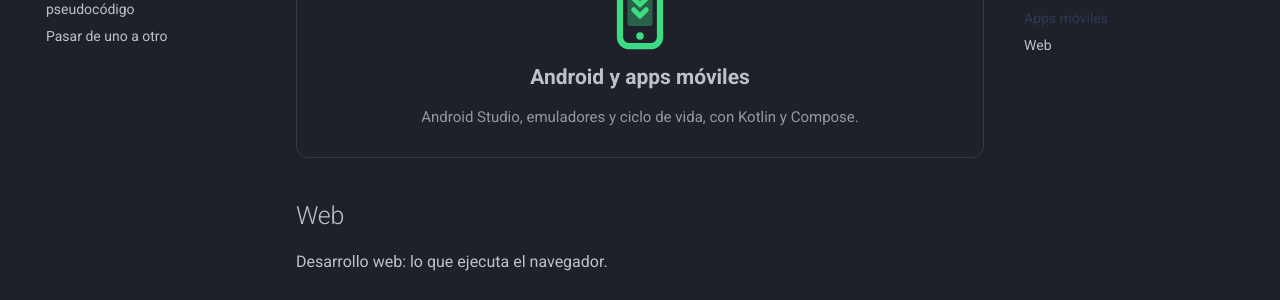
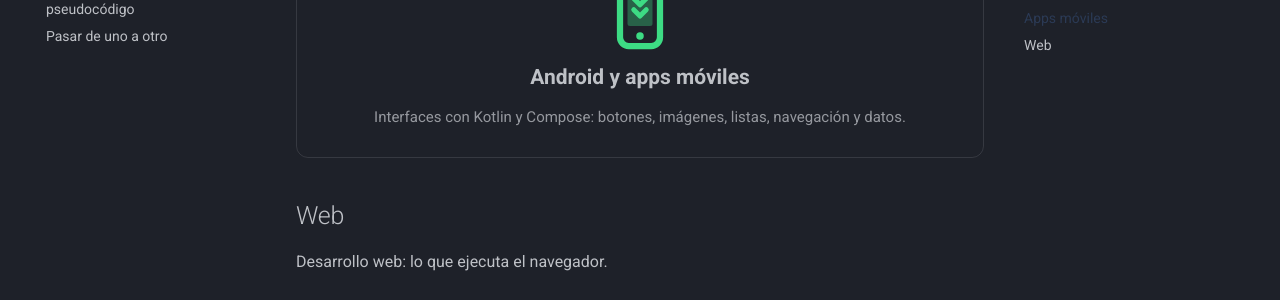
Before and after one commit to apuntes-dam/apuntes-lenguajes, an MkDocs documentation site: the page built from docs/index.md, in a window 1280 px wide and 900 px high, scrolled down 1515 px. Shown: the part 152-452 px from the top of the window. Built offline with MkDocs 1.6.1 and Material for MkDocs 9.7.7, drawn with Linux system fonts in a browser that asks for light colours; comment, search, counter and statistics services are not loaded.

Commit message:
Hub: descripcion actual de la tarjeta de Android
Co-Authored-By: Claude Sonnet 5.5 <noreply@anthropic.com>

```diff
--- a/docs/index.md
+++ b/docs/index.md
@@ -32,7 +32,7 @@ Lo que se usa **con cualquier lenguaje**.
 Tecnologías móviles y el entorno de Android. El lenguaje que se usa dentro es Kotlin (o Dart, con Flutter).
 
 <div class="lang-cards">
-<a class="lang-card" href="https://apuntes-dam.github.io/android-apuntes/"><svg viewBox="0 0 64 64"><rect x="16" y="4" width="32" height="56" rx="7" fill="none" stroke="#3ddc84" stroke-width="5"/><rect x="22" y="12" width="20" height="32" rx="2" fill="#3ddc84" opacity=".35"/><circle cx="32" cy="52" r="3" fill="#3ddc84"/><path fill="none" stroke="#3ddc84" stroke-width="4" stroke-linecap="round" stroke-linejoin="round" d="M27 22l5 5 5-5M27 31l5 5 5-5"/></svg><strong>Android y apps móviles</strong><span>Android Studio, emuladores y ciclo de vida, con Kotlin y Compose.</span></a>
+<a class="lang-card" href="https://apuntes-dam.github.io/android-apuntes/"><svg viewBox="0 0 64 64"><rect x="16" y="4" width="32" height="56" rx="7" fill="none" stroke="#3ddc84" stroke-width="5"/><rect x="22" y="12" width="20" height="32" rx="2" fill="#3ddc84" opacity=".35"/><circle cx="32" cy="52" r="3" fill="#3ddc84"/><path fill="none" stroke="#3ddc84" stroke-width="4" stroke-linecap="round" stroke-linejoin="round" d="M27 22l5 5 5-5M27 31l5 5 5-5"/></svg><strong>Android y apps móviles</strong><span>Interfaces con Kotlin y Compose: botones, imágenes, listas, navegación y datos.</span></a>
 </div>
 
 ## Web
```
